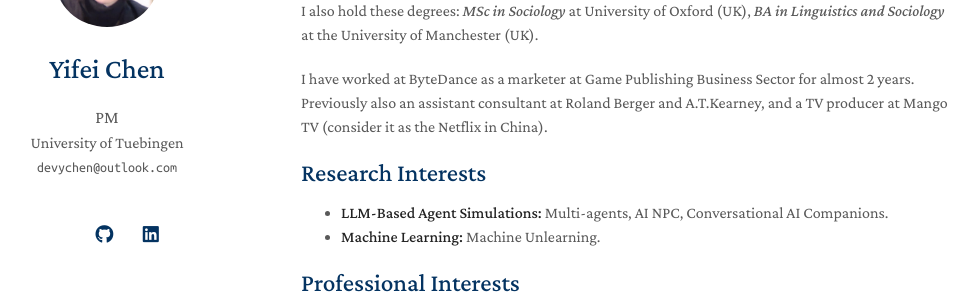
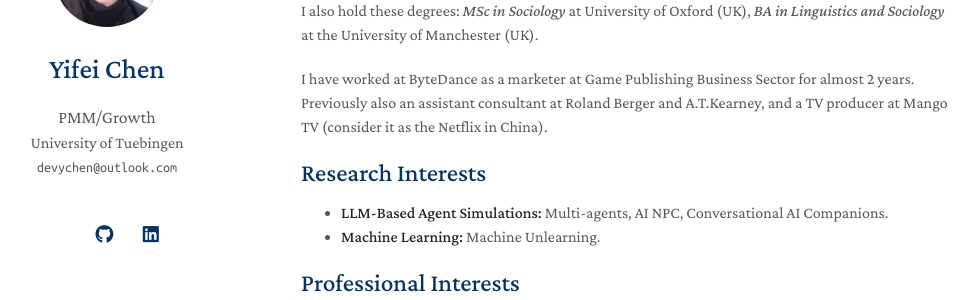
Before and after one commit to devychen/devychen.github.io, a Jekyll site: the page built from index.md, in a window 1280 px wide. Shown: the part 154-454 px from the top of the page, without its empty margins (169-1147 px from the left). Built offline with Jekyll 4.4.1, drawn with Linux system fonts in a browser that asks for light colours; a style sheet for code colours, icons or effects is not loaded; our own code applies the rules of GitHub Pages for plain Markdown files.

Commit message:
Update _config.yml

```diff
--- a/_config.yml
+++ b/_config.yml
@@ -1,6 +1,6 @@
 # Basic Information
 title: Yifei Chen
-position: PM
+position: PMM/Growth
 affiliation: University of Tuebingen
 email: devychen@outlook.com
 
```
